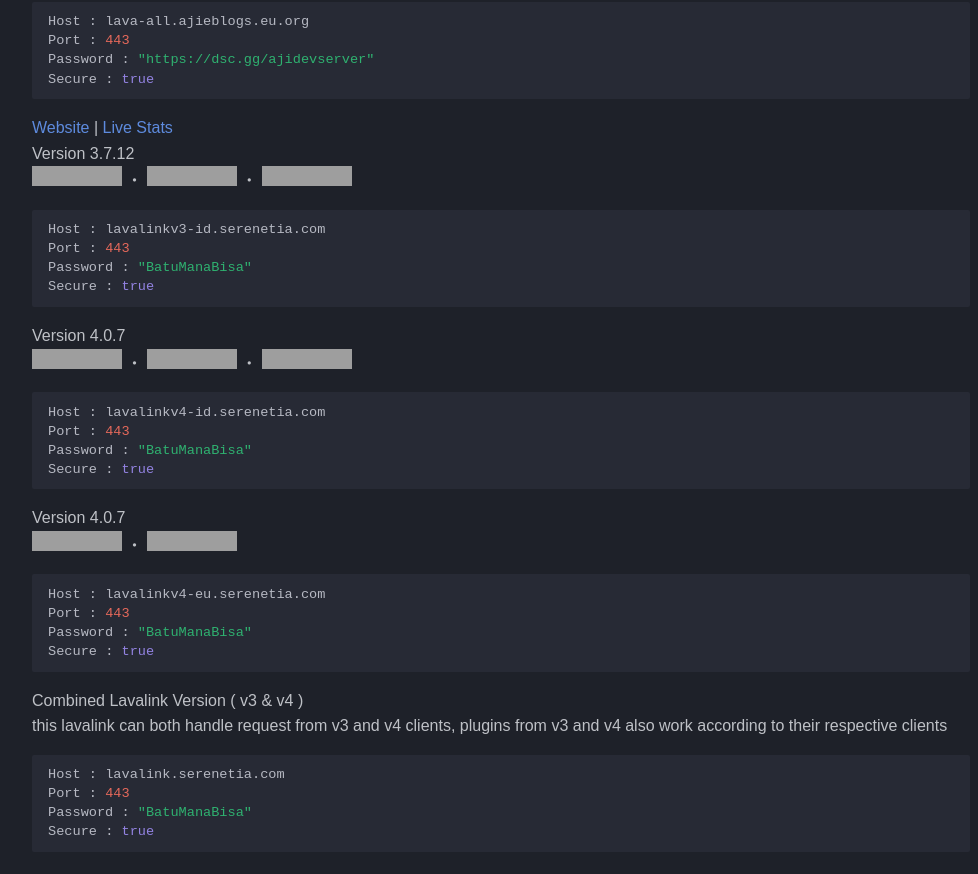
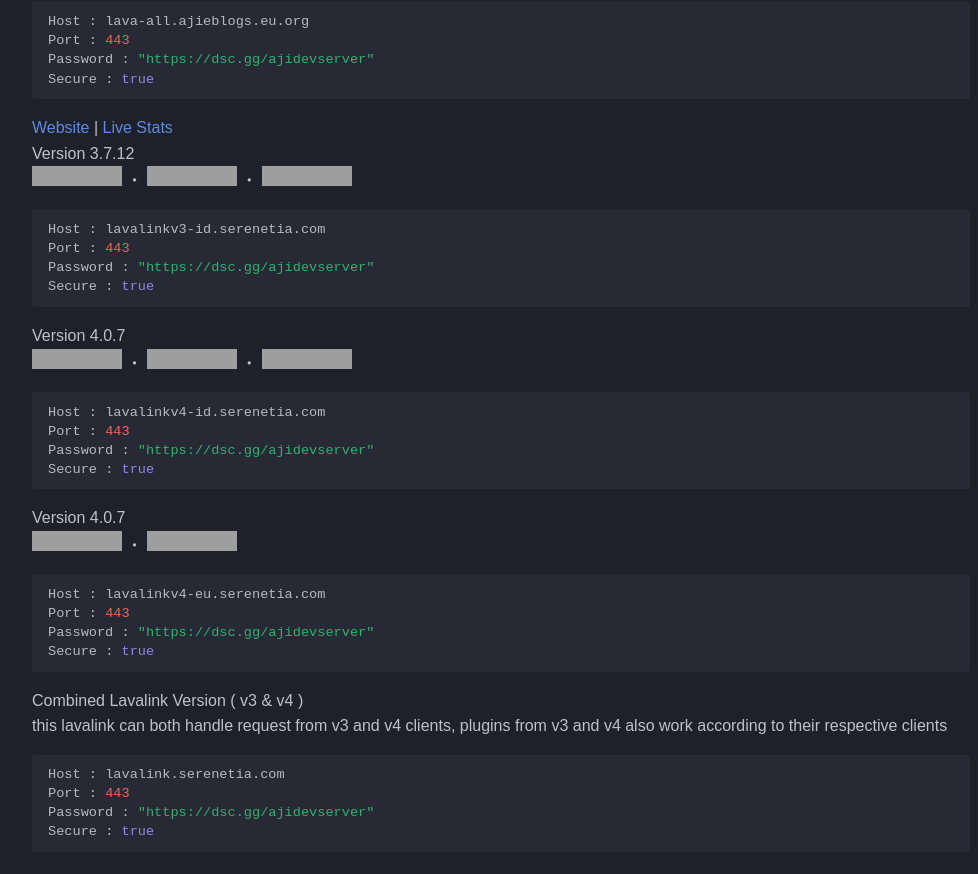
Before and after one commit to DarrenOfficial/lavalink-list, an MkDocs documentation site: the page built from docs/SSL/lavalink-with-ssl.md, in a window 1280 px wide and 900 px high, scrolled down 890 px, cut to the strip 0-874 px from the top of the window. Shown: the whole strip, without its empty margins (14-992 px from the left). Built offline with MkDocs 1.6.1 and Material for MkDocs 9.7.7, drawn with Linux system fonts in a browser that asks for light colours; some web fonts are replaced; comment, search, counter and statistics services are not loaded; a style sheet for code colours, icons or effects is not loaded; grey boxes are pictures that could not be loaded.

Commit message:
Change password (#614)
* Update lavalink-without-ssl.md

* Update lavalink-with-ssl.md

* Update lavalink-with-ssl.md

````diff
--- a/docs/SSL/lavalink-with-ssl.md
+++ b/docs/SSL/lavalink-with-ssl.md
@@ -55,7 +55,7 @@ Version 3.7.12 <br />
 ```bash
 Host : lavalinkv3-id.serenetia.com
 Port : 443
-Password : "BatuManaBisa"
+Password : "https://dsc.gg/ajidevserver"
 Secure : true
 ```
 Version 4.0.7 <br />
@@ -63,7 +63,7 @@ Version 4.0.7 <br />
 ```bash
 Host : lavalinkv4-id.serenetia.com
 Port : 443
-Password : "BatuManaBisa"
+Password : "https://dsc.gg/ajidevserver"
 Secure : true
 ```
 Version 4.0.7 <br />
@@ -71,7 +71,7 @@ Version 4.0.7 <br />
 ```bash
 Host : lavalinkv4-eu.serenetia.com
 Port : 443
-Password : "BatuManaBisa"
+Password : "https://dsc.gg/ajidevserver"
 Secure : true
 ```
 Combined Lavalink Version ( v3 & v4 ) <br />
@@ -79,7 +79,7 @@ this lavalink can both handle request from v3 and v4 clients, plugins from v3 an
 ```bash
 Host : lavalink.serenetia.com
 Port : 443
-Password : "BatuManaBisa"
+Password : "https://dsc.gg/ajidevserver"
 Secure : true
 ```
 ### Hosted by @ [Weiss Owl](https://discord.alfari.id)
````
Also changed, not shown: docs/NoSSL/lavalink-without-ssl.md (+4 -4 lines).
